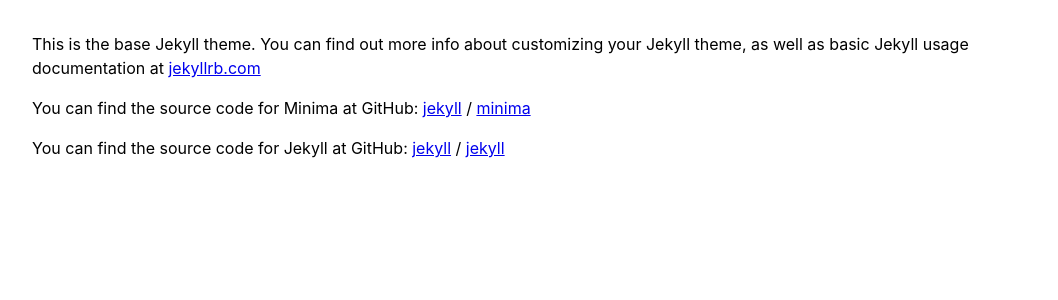
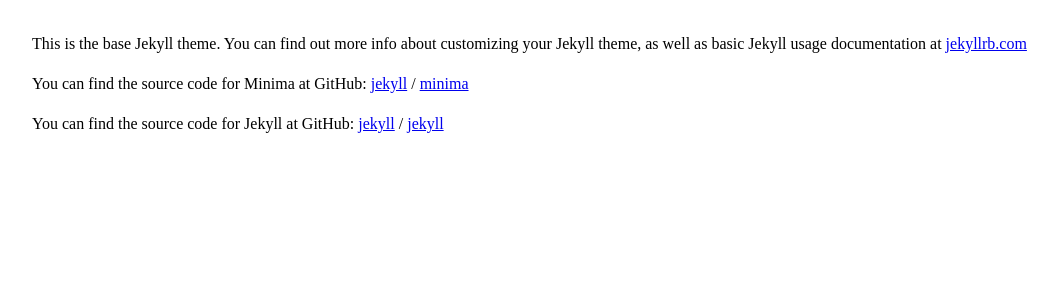
Before and after one commit to moonharelabs/styless, a Jekyll site: the page built from about.md, in a window 1280 px wide. Shown: the top 300 px of the page, without its empty margins (102-1160 px from the left). Built offline with Jekyll 4.4.1, drawn with Linux system fonts in a browser that asks for light colours.

Commit message:
Update page.html

```diff
--- a/_layouts/page.html
+++ b/_layouts/page.html
@@ -2,8 +2,6 @@
 layout: default
 ---
 <div style='
-    font-family: -apple-system,BlinkMacSystemFont,"Segoe UI",Helvetica,Arial,sans-serif,"Apple Color Emoji","Segoe UI Emoji","Segoe UI Symbol";
-    font-size: 16px;
     line-height: 1.5;
     word-wrap: break-word;
     max-width: 1012px;
```
